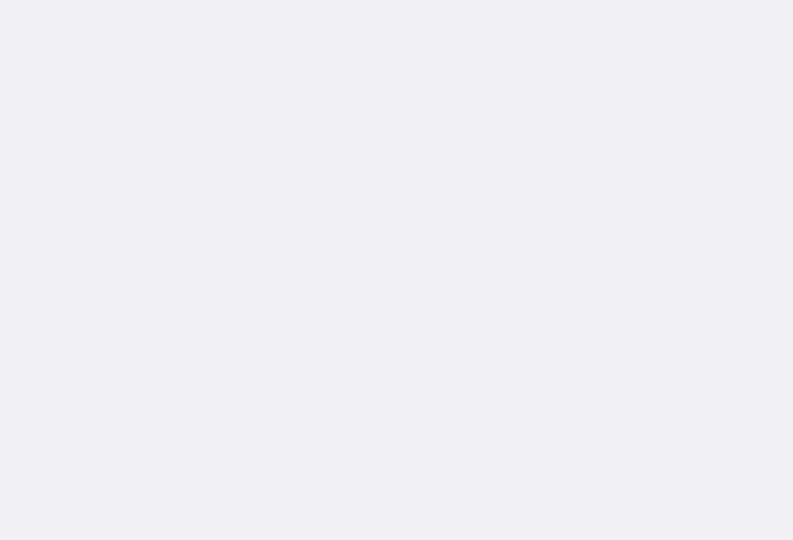
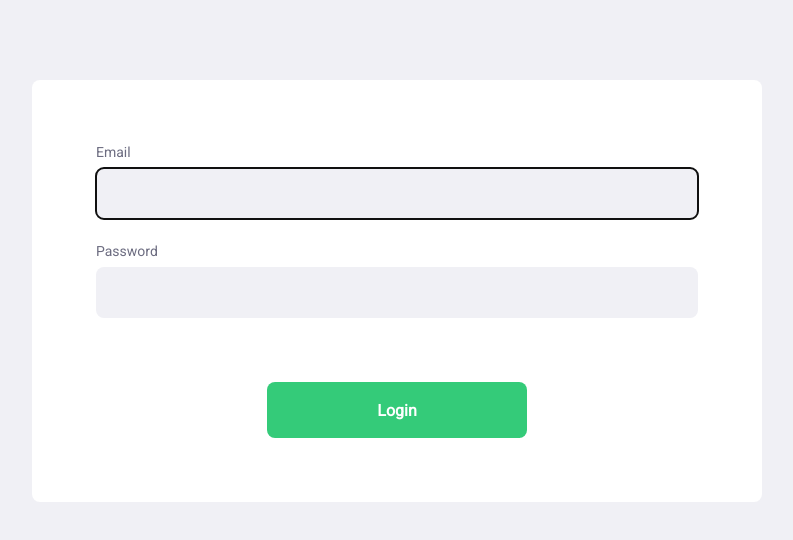
Before and after one commit to LEduard0/next-level-1, a React (Create React App) app in the folder web/: page /login in a window 1280 px wide. Shown: the top 540 px of the page, without its empty margins (243-1036 px from the left). Built offline with nearby package versions, Linux system fonts and the light colour scheme.

Commit message:
add login routes

```diff
--- a/web/src/routes.tsx
+++ b/web/src/routes.tsx
@@ -3,12 +3,14 @@ import { Route, BrowserRouter } from "react-router-dom";
 
 import Home from "./pages/Home";
 import CreatePoint from "./pages/CreatePoint";
+import Login from "./pages/Login";
 
 const Routes = () => {
   return (
     <BrowserRouter>
       <Route component={Home} path="/" exact />
       <Route component={CreatePoint} path="/create-point" />
+      <Route component={Login} exact path="/login" />
     </BrowserRouter>
   );
 };
```
